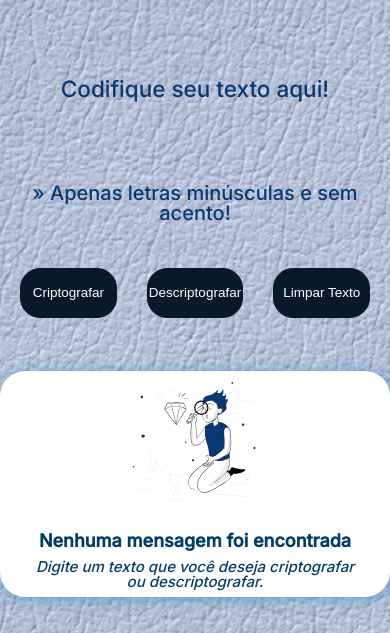
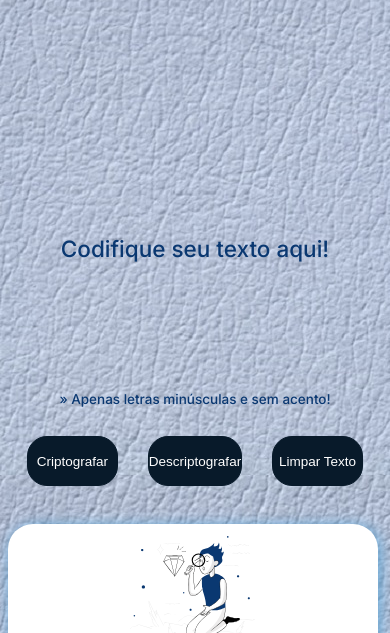
Before and after one commit to auritamara/Challenge-Decodificador-Alura, a plain HTML site: page index.html in a window 390 px wide. Shown: the part 90-723 px from the top of the page. Drawn offline with Linux system fonts and the light colour scheme.

Commit message:
Ajustando a experiência mobile
Melhorando visualmente a experiência mobile.

```diff
--- a/style.css
+++ b/style.css
@@ -239,7 +239,6 @@ textarea.textoCodificado{
   background-color: #081a2a;
   color: #FFFFFF;
   transition: 0.3s transform;
-
 }
 
 .copiaTexto:hover{
@@ -296,8 +295,9 @@ footer p {
 
   .caixaDeTexto {
     width: 100%;
-    height: 50%;
-    margin: 40px 0 25px 0;
+    height: 100%;
+    padding: 2% 5% 2% 5%;
+    margin-top: 200px;
   }
 
   textarea {
@@ -316,11 +316,14 @@ footer p {
   .alertaDoTexto {
     height: 10%;
     text-align: center;
-    margin: 50px 0 25px 0;
+    margin: 100px 0 30px 0;
+    font-size: 0.9em;
   }
 
   .botoes{
-    padding: 20px;
+    width: 100%;
+    height: 100%;
+    padding: 0 0.5em 0 0.5em;
   }
 
   .criptografar,
@@ -329,14 +332,12 @@ footer p {
     height: 50px;
     width: 100%;
     font-size: 0.9em;
-
   }
 
   .caixaRespostaDeTexto {
-    display: flex;
-    width: 100%;
-    height: 50%;
-    margin: 10px 0 20px 0;
+    width: 95%;
+    height: 100%;
+    margin: 30px 0.5em 30px 0.5em;
   }
 
   .semResposta img {
@@ -360,4 +361,5 @@ footer p {
   footer{
     text-align: center;
   }
+
 }
```
